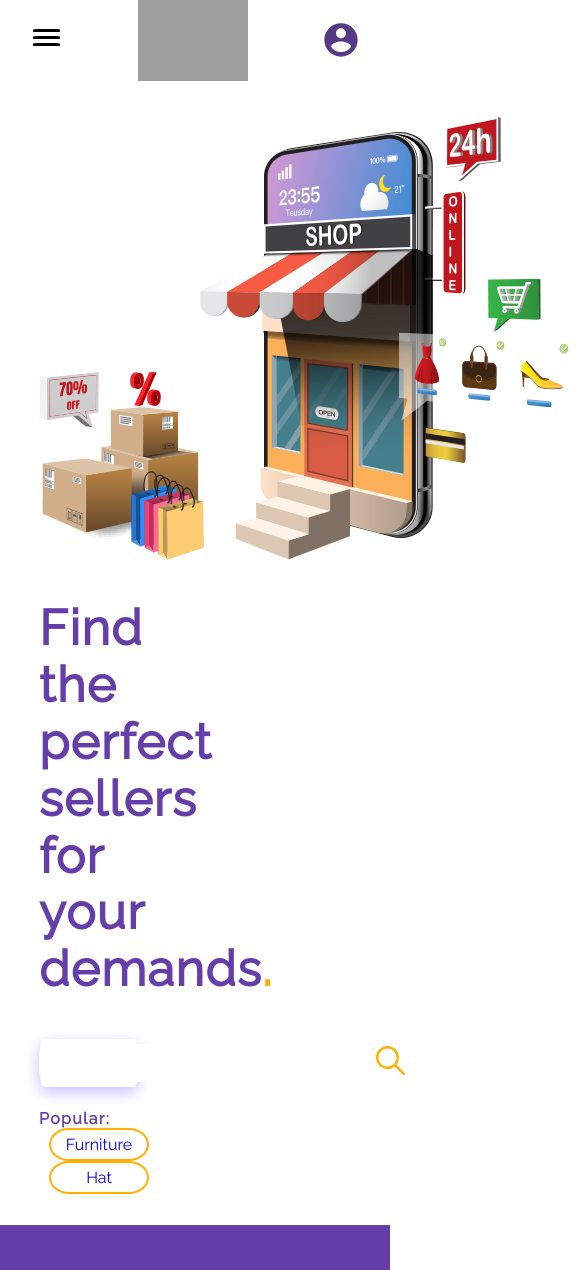
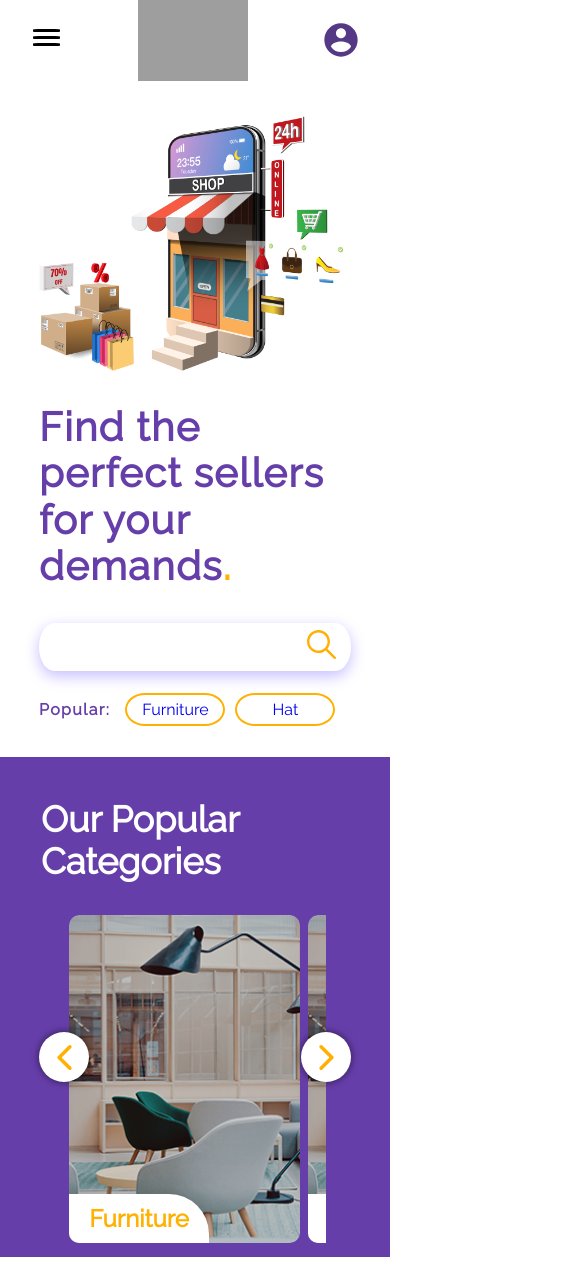
Before and after one commit to Adithya31101/flipin, a React (Create React App) app: page / in a window 390 px wide. Shown: the top 1270 px of the page, 582 px wide, since content can reach past the window. Built offline with nearby package versions, Linux system fonts and the light colour scheme; grey boxes are pictures that could not be loaded.

Commit message:
responsive home

```diff
--- a/src/components/Home.js
+++ b/src/components/Home.js
@@ -16,10 +16,15 @@ import { ReactComponent as Arrow } from '../images/arrow.svg';
 const Home = () => {
     //State
     const [search, setSearch] = useState("");
-    let categoryElements = [], x = 0;
-    const limitCategories = {left: 0, right: 4};
+    let categoryElements = [], x = 0, pixels = 120;
+    let limitCategories = {left: 0, right: 4};
     useEffect(() => {
         categoryElements = document.getElementsByClassName('category');
+        if(window.innerWidth < 500){
+            pixels = 100;
+            limitCategories.right = 1;
+            limitCategories.left = 0;
+        }
     }, [])
 
     //Complementary components
@@ -34,20 +39,20 @@ const Home = () => {
 
     //Handler Functions
     const onArrowClick = (direction) => {
+
         if(direction === 'left'){
             if(limitCategories.left > 0){
                 limitCategories.right--;
                 limitCategories.left--;
-                x += 120;
+                x += pixels;
             }
         } else {
             if(limitCategories.right < categoryElements.length){
                 limitCategories.right++;
                 limitCategories.left++;
-                x -= 120;
+                x -= pixels;
             }
         }
-        console.log(x);
         for(let i = 0; i < categoryElements.length; i++){
             categoryElements[i].style.transform = `translateX(${x}%)`;
         }
@@ -88,7 +93,7 @@ const Home = () => {
                 </div>
             </div>
             <div className="row marketing">
-                <h2 className="marketing__header">What is different about<br /> us?</h2>
+                <h2 className="marketing__header">What is different about us?</h2>
                 <Difference title="Lorem Ipsum" >Lorem ipsum dolor sit amet, consectetur adipiscing elit, sed do eiusmod tempor incididunt ut labore et dolore magna</Difference>
                 <Difference title="Lorem Ipsum" >Lorem ipsum dolor sit amet, consectetur adipiscing elit, sed do eiusmod tempor incididunt ut labore et dolore magna</Difference>
                 <Difference title="Lorem Ipsum" >Lorem ipsum dolor sit amet, consectetur adipiscing elit, sed do eiusmod tempor incididunt ut labore et dolore magna</Difference>
--- a/src/styles/Home.css
+++ b/src/styles/Home.css
@@ -5,8 +5,6 @@
     margin: 8% 10%;
     flex-wrap: wrap-reverse;
 }
-
-
 
 .hero__txt {
     width: 40%;
@@ -27,7 +25,7 @@
 }
 
 .hero__txt-search > input {
-    flex: 1;
+    width: 90%;
     padding: 5px 10px;
     font-size: 1.5em;
     color: #663eaa;
@@ -118,7 +116,6 @@
 
 .left_arrow {
     left: 10%;
-
 }
 
 .right_arrow {
@@ -180,3 +177,21 @@
     color: #ac9bcf;
     text-align: justify;
 }
+
+@media only screen and (max-width: 500px){
+    .hero img{
+        width:100%;
+    }
+
+    .hero__txt , .hero__txt-search{
+        width:100%;
+    }
+
+    .hero__txt-header{
+        width: 100%;
+        font-size: 40px;
+    }
+    .marketing, .categories__container {
+        width: 80%;
+    }
+}
```
Also changed, not shown: 1 other file (tests, documents, lock files or other folders).
